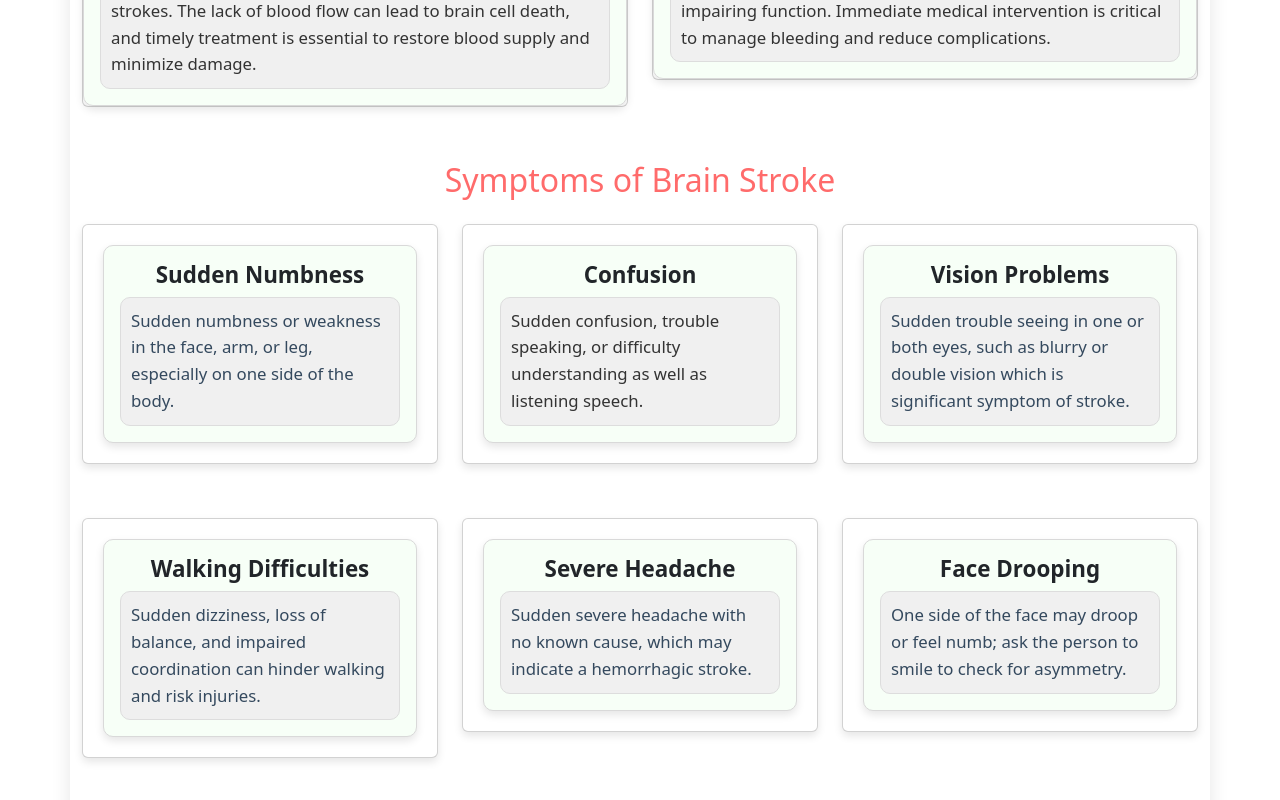
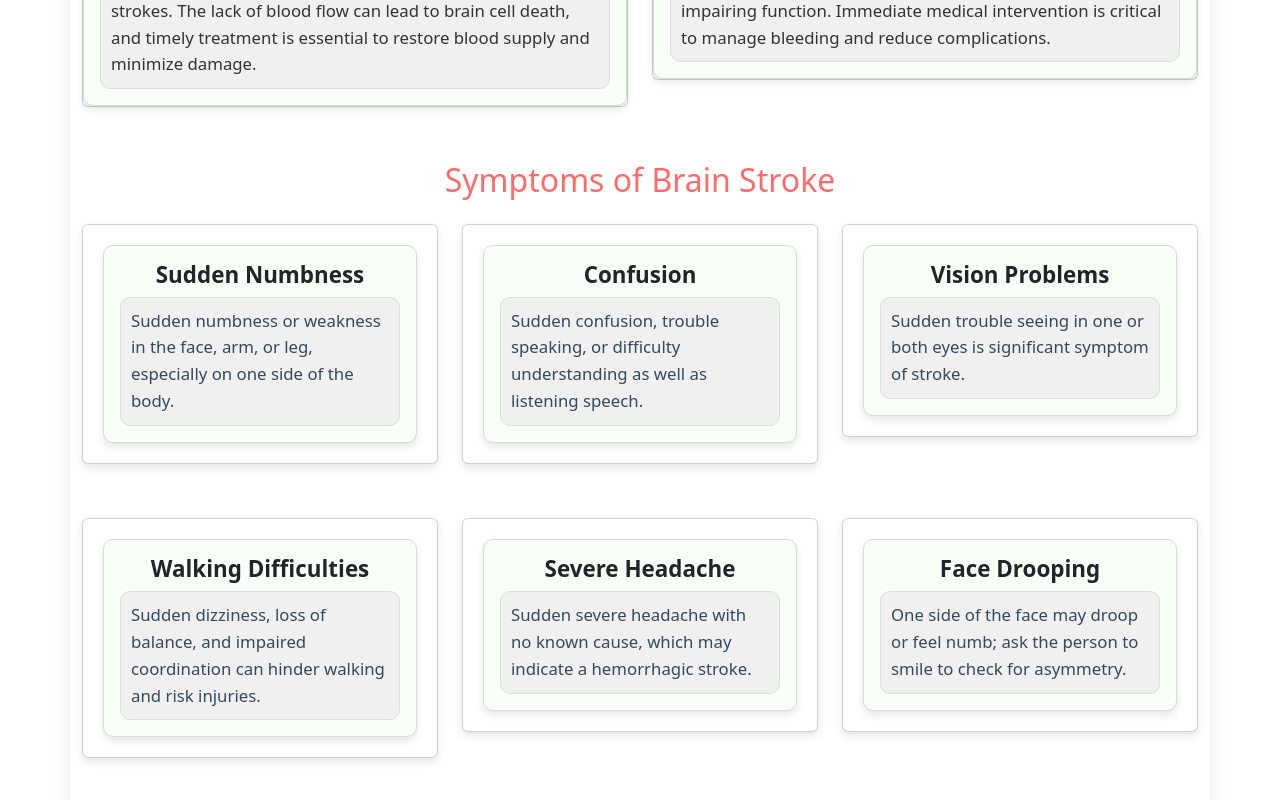
Before and after one commit to Pratikkuntawar/brainstrokedetection, a React (Create React App) app: page /about in a window 1280 px wide. Shown: the part 1040-1840 px from the top of the page. Built offline with nearby package versions, Linux system fonts and the light colour scheme.

Commit message:
Update About.js

```diff
--- a/src/components/About.js
+++ b/src/components/About.js
@@ -1,3 +1,142 @@
+// import React from 'react';
+// import strokeImage from '../images/stroke_image.jpg'; // Replace with your stroke image
+// import './About.css'; // Make sure this path is correct
+
+// function About() {
+//   return (
+//     <div className='container mt-5'>
+//       <div className='row'>
+//         {/* Left Column: Brain Stroke Definition */}
+//         <div className='col-lg-6 text-container'>
+//           <h2 className="heading">What is Brain Stroke?</h2>
+//           <p className="definition">
+
+//             A brain stroke occurs when there is an interruption of blood supply to the brain, leading to brain cell death. This interruption can result from a blockage in a blood vessel (ischemic stroke) or a rupture of a blood vessel (hemorrhagic stroke). Ischemic strokes account for about 87% of strokes and can occur due to blood clots forming in arteries (thrombotic stroke) or traveling from other body parts (embolic stroke). In contrast, hemorrhagic strokes occur when a blood vessel bursts, causing bleeding in or around the brain, often linked to high blood pressure or aneurysms. A transient ischemic attack (TIA), or "mini-stroke," is a temporary interruption of blood flow that may last only a few minutes without permanent damage, yet it serves as a crucial warning sign.
+//           </p>
+//         </div>
+
+//         {/* Right Column: Image */}
+//         <div className='col-lg-6 image-container d-flex justify-content-center'>
+//           <img
+//             src={strokeImage}
+//             alt='Brain Stroke Illustration'
+//             className='img-fluid rounded'
+//           />
+//         </div>
+//       </div>
+
+//        <h2 id="h2">Types Of Brain Strokes</h2>
+
+//       <div className='row'>
+//         {/* Left Card: Ischemic Stroke */}
+//         <div className='col-lg-6 mb-4 textcontainer'>
+//           <div className="card">
+//             <div className="card-body">
+//               <h2 className="card-title">Ischemic Stroke</h2>
+//               <p className="card-text">
+//                 An ischemic stroke occurs when a blood vessel supplying blood to the brain is obstructed. This can happen due to blood clots forming in the arteries (thrombotic stroke) or clots traveling from other parts of the body (embolic stroke). Ischemic strokes account for approximately 87% of all strokes. The lack of blood flow can lead to brain cell death, and timely treatment is essential to restore blood supply and minimize damage.
+//               </p>
+//             </div>
+//           </div>
+//         </div>
+
+//         {/* Right Card: Hemorrhagic Stroke */}
+//         <div className='col-lg-6 mb-4'>
+//           <div className="card ">
+//             <div className="card-body ">
+//               <h2 className="card-title ">Hemorrhagic Stroke</h2>
+//               <p className="card-text ">
+//                 A hemorrhagic stroke occurs when a blood vessel in the brain bursts, leading to bleeding in or around the brain. This type of stroke can result from high blood pressure, aneurysms, or arteriovenous malformations (AVMs). The bleeding puts pressure on surrounding brain tissue, causing damage and impairing function. Immediate medical intervention is critical to manage bleeding and reduce complications.
+//               </p>
+//             </div>
+//           </div>
+//         </div>
+//       </div>
+
+//       <h2 className=" symptoms text-center mb-4">Symptoms of Brain Stroke</h2>
+//       <div className='row'>
+//         {/* Row 1: Symptoms 1, 2, and 3 */}
+//         <div className='col-lg-4 mb-4'>
+//           <div className="card d">
+//             <div className="card-body b">
+//               <h5 className="card-title t1">Sudden Numbness</h5>
+//               <p className="card-text t2">
+//                 Sudden numbness or weakness in the face, arm, or leg, especially on one side of the body.
+//               </p>
+//             </div>
+//           </div>
+//         </div>
+
+//         <div className='col-lg-4 mb-4'>
+//           <div className="card d">
+//             <div className="card-body b">
+//               <h5 className="card-title t1">Confusion</h5>
+//               <p className="card-text 2">
+//                 Sudden confusion, trouble speaking, or difficulty understanding as well as listening  speech.
+//               </p>
+//             </div>
+//           </div>
+//         </div>
+
+//         <div className='col-lg-4 mb-4'>
+//           <div className="card d">
+//             <div className="card-body b">
+//               <h5 className="card-title t1">Vision Problems</h5>
+//               <p className="card-text t2">
+//                 Sudden trouble seeing in one or both eyes, such as blurry or double vision which is significant symptom of stroke.
+//               </p>
+//             </div>
+//           </div>
+//         </div>
+//       </div>
+
+//       <div className='row'>
+//         {/* Row 2: Symptoms 4, 5, and 6 */}
+//         <div className='col-lg-4 mb-4'>
+//           <div className="card d">
+//             <div className="card-body b">
+//               <h5 className="card-title t1">Walking Difficulties</h5>
+//               <p className="card-text t2">
+//               Sudden dizziness, loss of balance, and impaired coordination can hinder walking and risk injuries.
+//               </p>
+//             </div>
+//           </div>
+//         </div>
+
+//         <div className='col-lg-4 mb-4'>
+//           <div className="card d">
+//             <div className="card-body b1">
+//               <h5 className="card-title t1">Severe Headache</h5>
+//               <p className="card-text t2">
+//                 Sudden severe headache with no known cause, which may indicate a hemorrhagic stroke.
+//               </p>
+//             </div>
+//           </div>
+//         </div>
+
+//         <div className='col-lg-4 mb-4'>
+//           <div className="card d">
+//             <div className="card-body b">
+//               <h5 className="card-title t1">Face Drooping</h5>
+//               <p className="card-text t2">
+//                 One side of the face may droop or feel numb; ask the person to smile to check for asymmetry.
+//               </p>
+//             </div>
+//           </div>
+//         </div>
+//       </div>
+
+//     </div>
+
+//   );
+// }
+
+// export default About;
+
+
+
+
+
 import React from 'react';
 import strokeImage from '../images/stroke_image.jpg'; // Replace with your stroke image
 import './About.css'; // Make sure this path is correct
@@ -71,7 +210,7 @@ function About() {
           <div className="card d">
             <div className="card-body b">
               <h5 className="card-title t1">Confusion</h5>
-              <p className="card-text 2">
+              <p className="card-text t2">
                 Sudden confusion, trouble speaking, or difficulty understanding as well as listening  speech.
               </p>
             </div>
@@ -83,7 +222,7 @@ function About() {
             <div className="card-body b">
               <h5 className="card-title t1">Vision Problems</h5>
               <p className="card-text t2">
-                Sudden trouble seeing in one or both eyes, such as blurry or double vision which is significant symptom of stroke.
+                Sudden trouble seeing in one or both eyes is significant symptom of stroke.
               </p>
             </div>
           </div>
@@ -132,12 +271,6 @@ function About() {
 }
 
 export default About;
-
-
-
-
-
-
 
 
 // import React from 'react';
```
